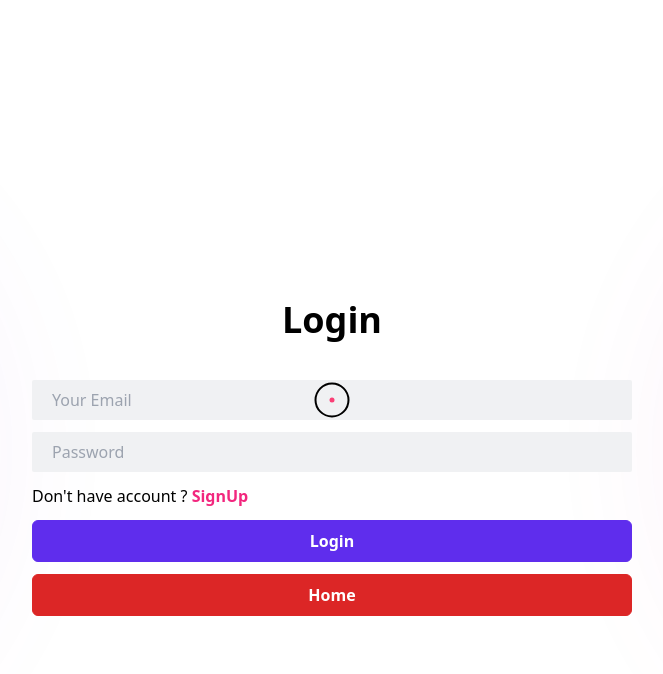
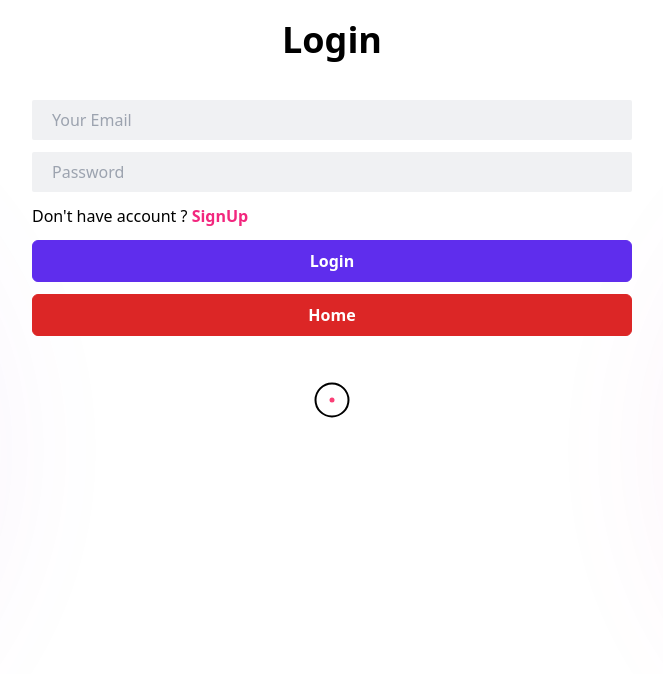
Before and after one commit to MahmoudMohamed26/Easy-Learn-Academy, a website: page login.html in a window 1280 px wide. Shown: the whole page, without its empty margins (308-971 px from the left). Drawn offline with Linux system fonts and the light colour scheme.

Commit message:
Update login.html

```diff
--- a/login.html
+++ b/login.html
@@ -20,7 +20,7 @@
         </div>
     </a>
 
-    <div class="lg:w-[50%] w-full pt-[300px] relative z-10 m-auto p-5">
+    <div class="lg:w-[50%] w-full pt-[200px] relative z-10 m-auto p-5">
         <h1 class="text-center font-bold mb-10 text-4xl">Login</h1>
         <form>
             <div class="mt-3">
```
